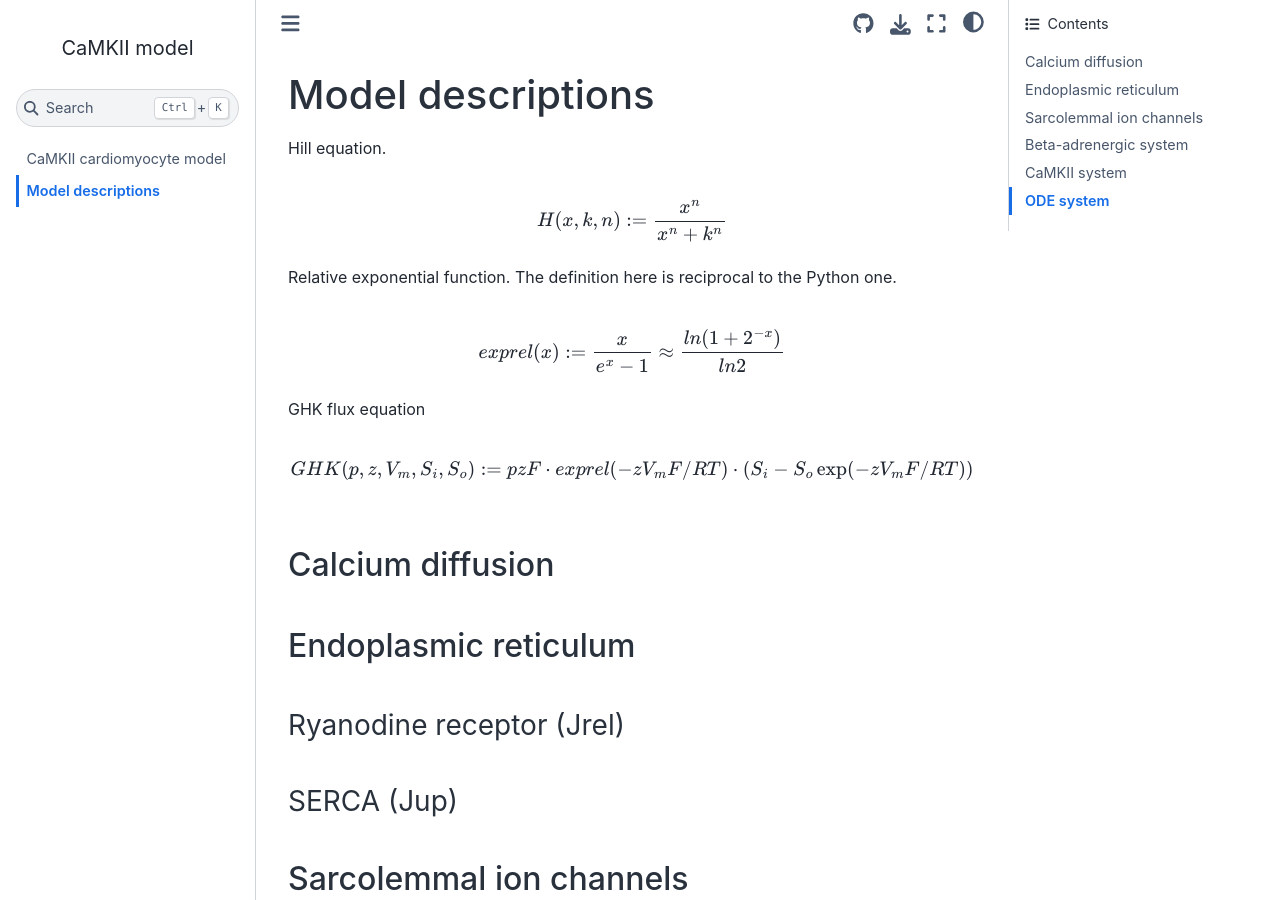
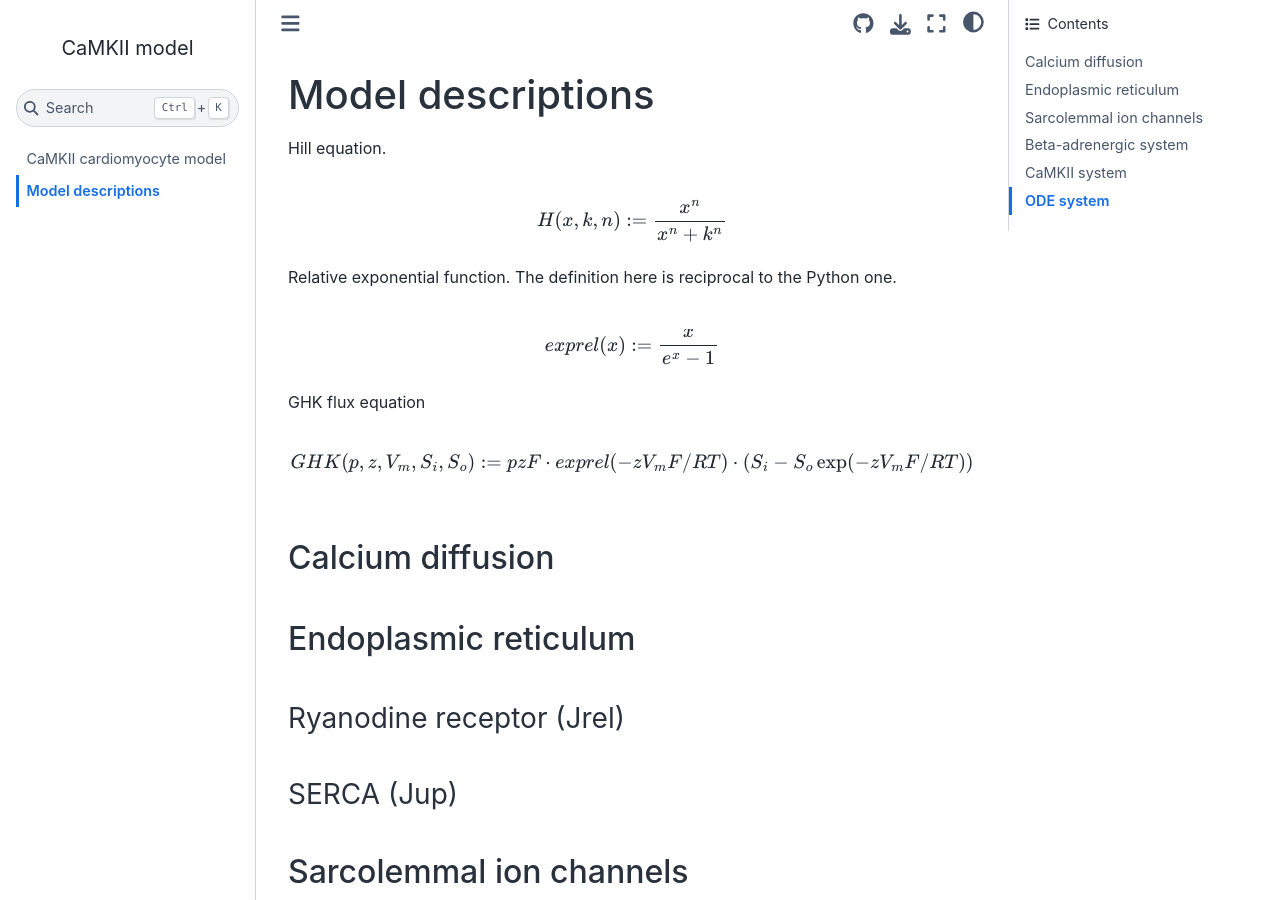
Before and after one commit to ntumitolab/camkii-cardiomyocyte-model, a Jupyter Book: the page built from docs/modeldesc.md, in a window 1280 px wide and 900 px high. Built offline with Jupyter Book 1.0.4 settings and Sphinx 7.4.7 and the Sphinx Book theme 1.1.4, drawn with Linux system fonts in a browser that asks for light colours; pages that are not in the unit, such as notebooks, are missing from menus.

Commit message:
Model descriptions

```diff
--- a/docs/modeldesc.md
+++ b/docs/modeldesc.md
@@ -9,7 +9,7 @@ $$
 Relative exponential function. The definition here is reciprocal to the Python one.
 
 $$
-exprel(x) := \frac{x}{e^x - 1} \approx \frac{ln(1 + 2^{-x})}{ln2}
+exprel(x) := \frac{x}{e^x - 1}
 $$
 
 GHK flux equation
```
Also changed, not shown: 2 other files.
